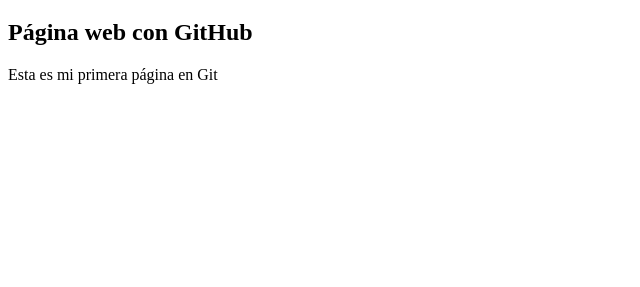
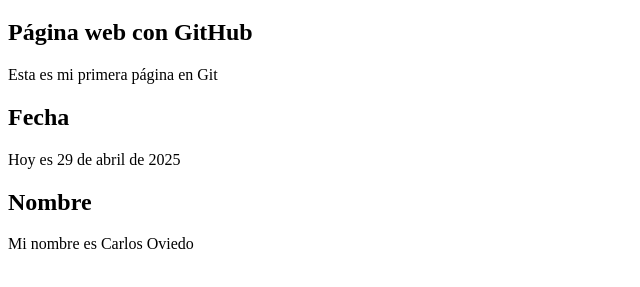
Before and after one commit to Carlosoviedo254/Sesi-n8, a plain HTML site: page index.html in a window 1280 px wide. Shown: the part 61-348 px from the top of the page, without its empty margins (0-640 px from the left). Drawn offline with Linux system fonts and the light colour scheme.

Commit message:
Creacion de etiquetas h2

```diff
--- a/index.html
+++ b/index.html
@@ -10,5 +10,9 @@
     <h1>Ejemplo de página</h1>
     <h2>Página web con GitHub</h2>
     <p>Esta es mi primera página en Git</p>
+    <h2>Fecha</h2>
+    <p>Hoy es 29 de abril de 2025</p>
+    <h2>Nombre</h2>
+    <p>Mi nombre es Carlos Oviedo</p>
 </body>
 </html>
```
